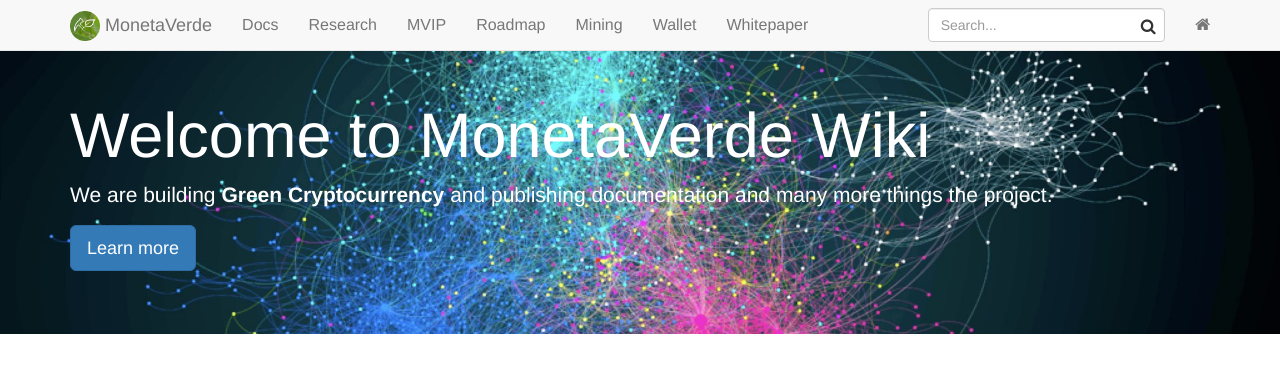
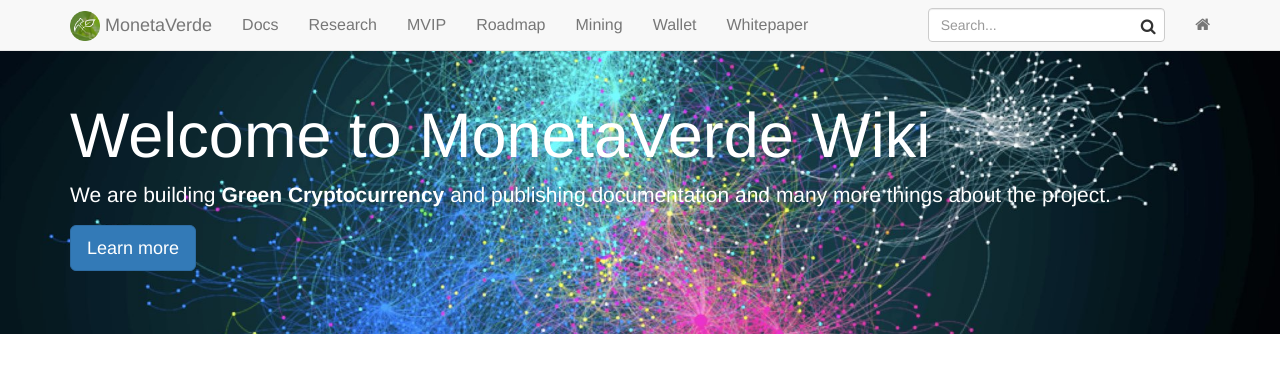
Before and after one commit to ammogcoder/www, a Jekyll site: the page built from index.html, in a window 1280 px wide and 980 px high. Shown: the top 376 px of the window. Built offline with Jekyll 4.4.1, drawn with Linux system fonts in a browser that asks for light colours; nearby versions of some CDN libraries.

Commit message:
Update _config.yml

```diff
--- a/_config.yml
+++ b/_config.yml
@@ -2,7 +2,7 @@
 title: MonetaVerde
 email: info@monetaverde.io
 description-title: Welcome to MonetaVerde Wiki
-description-detail: We are building <b>Green Cryptocurrency</b> and publishing documentation and many more things the project.
+description-detail: We are building <b>Green Cryptocurrency</b> and publishing documentation and many more things about the project.
 
 # baseurl: "/jekyll-doc-theme" # the subpath of your site, e.g. /blog/
 url: https://wiki.monetaverde.io # the base hostname & protocol for your site
```
